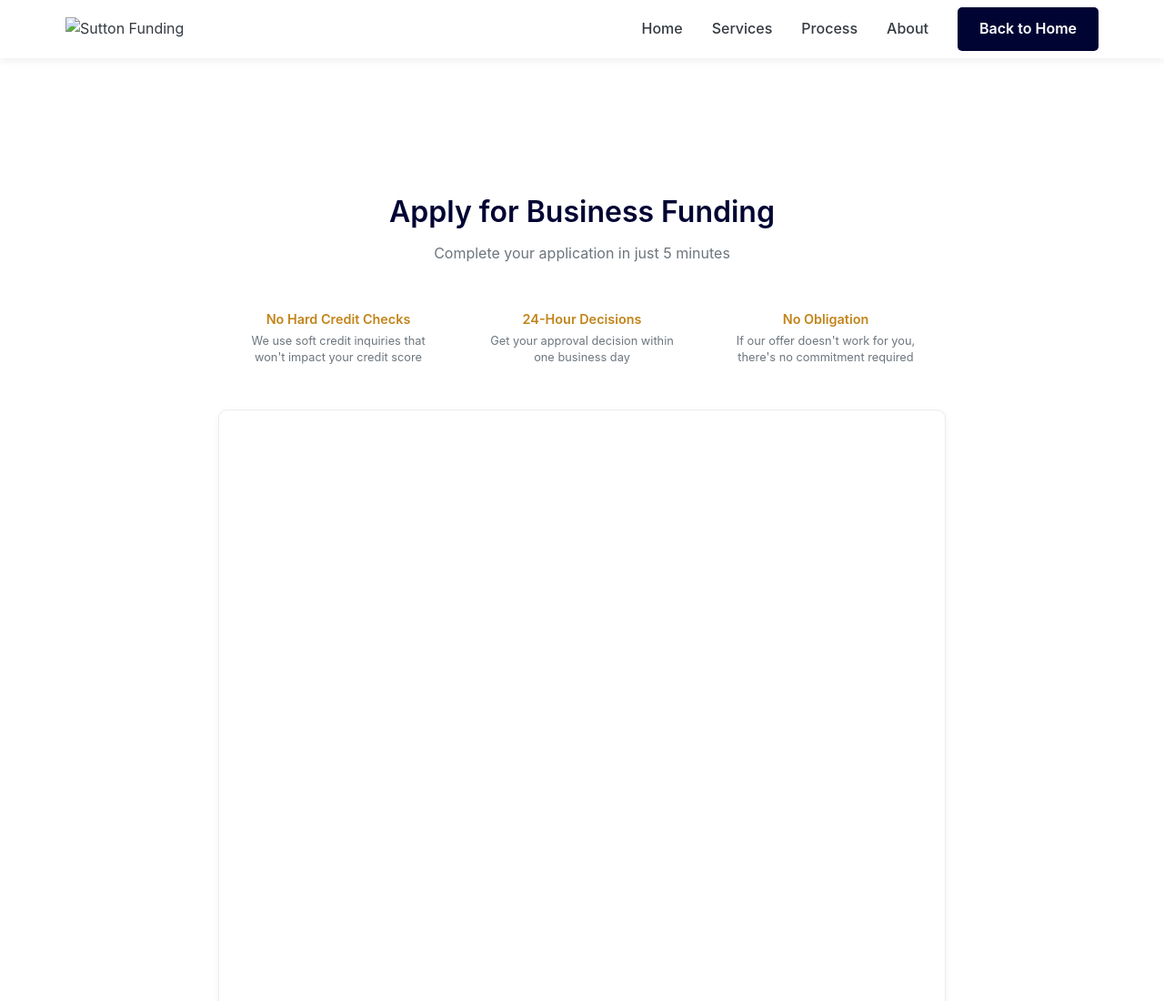
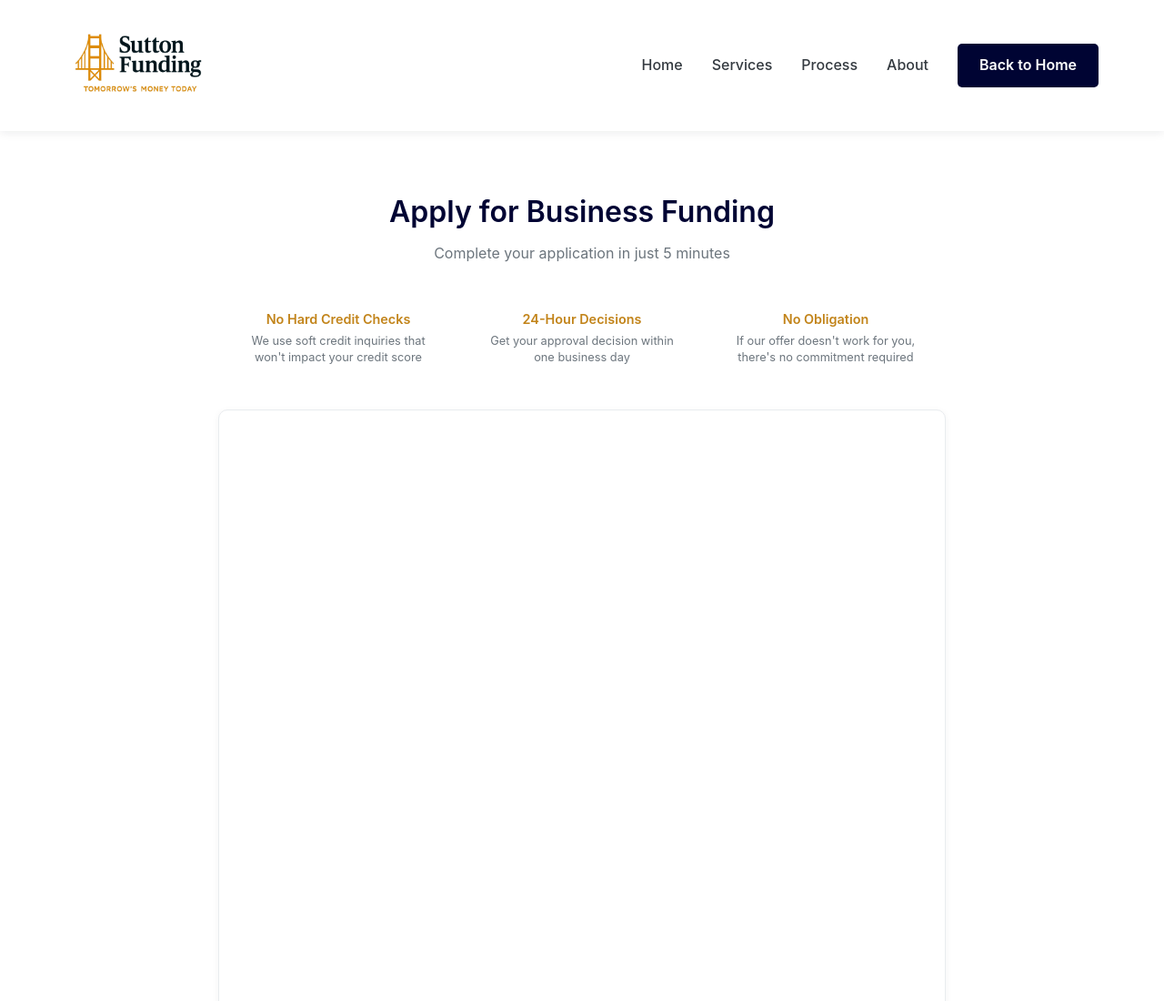
Before and after one commit to sutton-funding/suttonfunding, a plain HTML site: page apply/index.html in a window 1280 px wide. Shown: the top 1100 px of the page at 91% size. Drawn offline with Linux system fonts and the light colour scheme; a script that the page names is missing.

Commit message:
Update index.html

```diff
--- a/apply/index.html
+++ b/apply/index.html
@@ -5,9 +5,9 @@
     <meta name="viewport" content="width=device-width, initial-scale=1.0">
     <title>Apply Now - Sutton Funding</title>
 
-    <!-- Favicon -->
-    <link rel="icon" type="image/png" href="bridge-favicon.png">
-    <link rel="shortcut icon" type="image/png" href="bridge-favicon.png">
+  <!-- Favicon -->
+  <link rel="icon" type="image/png" href="bridge-favicon.png">
+  <link rel="shortcut icon" type="image/png" href="bridge-favicon.png">
 
     <style>
         * {
@@ -381,7 +381,7 @@
     <header class="header">
         <nav class="nav">
             <div class="logo">
-                <img src="sutton-new.png" alt="Sutton Funding" />
+                <img src="../sutton-new.png" alt="Sutton Funding" />
             </div>
             <div class="nav-right">
                 <ul class="nav-links">
```
